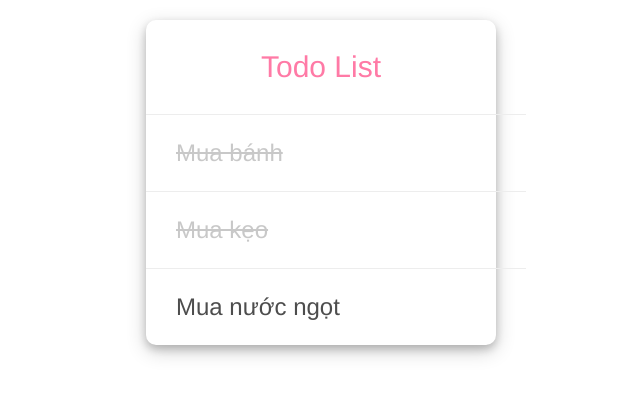
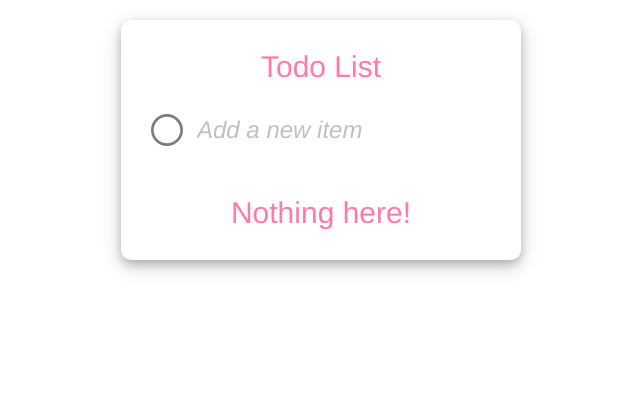
Before and after one commit to git-huunhan/create-react-app, a React (Create React App) app: page / in a window 1280 px wide. Shown: the top 396 px of the page, without its empty margins (319-959 px from the left). Built offline with nearby package versions, Linux system fonts and the light colour scheme.

Commit message:
Create feature add new item and check item

```diff
--- a/src/App.css
+++ b/src/App.css
@@ -9,14 +9,15 @@
 
   margin: 20px auto 0 auto;
 
-  width: 350px;
+  width: 400px;
   display: flex;
   border-radius: 10px;
   flex-direction: column;
   box-shadow: 0 4px 8px 0 rgba(0, 0, 0, 0.2), 0 6px 20px 0 rgba(0, 0, 0, 0.19);
+  box-sizing: border-box;
 }
 
-#header {
+#appname {
   text-align: center;
 }
 
@@ -24,3 +25,30 @@
 
   text-align: center;
 }
+
+.App .header {
+  display: flex;
+  margin: 0 30px 20px 30px;
+}
+
+.App .header input {
+  font-family: 'Helvetica Neue',
+  Helvetica,
+  Arial,
+  sans-serif;
+  font-weight: 300;
+  font-size: 24px;
+
+  padding-left: 14px;
+  width: 100%;
+  border: none;
+}
+
+.App .header input:focus {
+  outline: none;
+}
+
+.App .header input::placeholder {
+  color: #c0c0c0;
+  font-style: italic;
+}
--- a/src/App.js
+++ b/src/App.js
@@ -1,22 +1,24 @@
-import React, { Component } from 'react';
-import './App.css';
-import TodoItem from './components/TodoItem';
+import React, { Component } from "react";
+import "./App.css";
+import TodoItem from "./components/TodoItem";
+import checkImg from "./img/check.svg";
+import checkCompleteImg from "./img/check-complete.svg";
 
 class App extends Component {
-  constructor(){
+  constructor() {
     super();
     this.state = {
-        todoItems: [
-        { title: 'Mua bánh', isComplete: true },
-        { title: 'Mua kẹo', isComplete: true  },
-        { title: 'Mua nước ngọt' }
-      ]
+      allChecked: false,
+      newItem: "",
+      todoItems: [],
     };
+
+    this.onKeyUp = this.onKeyUp.bind(this);
+    this.onChange = this.onChange.bind(this);
   }
 
-  onItemClicked(item){
+  onItemClicked(item) {
     return (event) => {
-      console.log(item);
       const isComplete = item.isComplete;
       const { todoItems } = this.state;
       const index = todoItems.indexOf(item);
@@ -26,33 +28,88 @@ class App extends Component {
           ...todoItems.slice(0, index),
           {
             ...item,
-            isComplete: !isComplete
+            isComplete: !isComplete,
           },
-          ...todoItems.slice(index + 1)
-        ]
+          ...todoItems.slice(index + 1),
+        ],
       });
     };
   }
 
-  render(){
-    const { todoItems } = this.state;
-    if (todoItems.length){
+  onKeyUp(event) {
+    if (event.keyCode === 13) {
+      let text = event.target.value;
+      if (!text) {
+        return;
+      }
+      text = text.trim();
+      if (!text) {
+        return;
+      }
+
+      this.setState({
+        newItem: "",
+        todoItems: [
+          { title: text, isComplete: false },
+          ...this.state.todoItems,
+        ],
+      });
+    }
+  }
+
+  onChange(event) {
+    this.setState({
+      newItem: event.target.value,
+    });
+  }
+
+  render() {
+    const { todoItems, newItem } = this.state;
+    if (todoItems.length) {
+      let url = checkImg;
+      if (todoItems.isComplete) {
+        url = checkCompleteImg;
+      }
       return (
         <div className="App">
-          <p id="header">Todo List</p>
-          {
-            todoItems.length && todoItems.map((item, index) =>
-            <TodoItem key={index}
-                      item={item}
-                      onClick={this.onItemClicked(item)}/>
-            )
-          }
+          <p id="appname">Todo List</p>
+          <div className="header">
+            <img src={url}
+                 width={32}
+                 alt="check">
+            </img>
+            <input
+              type="text"
+              placeholder="Add a new item"
+              value={newItem}
+              onChange={this.onChange}
+              onKeyUp={this.onKeyUp}
+            ></input>
+          </div>
+          {todoItems.length &&
+            todoItems.map((item, index) => (
+              <TodoItem
+                key={index}
+                item={item}
+                onClick={this.onItemClicked(item)}
+              />
+            ))}
         </div>
       );
     } else {
-      return(
+      return (
         <div className="App">
-          <p id="header">Todo List</p>
+          <p id="appname">Todo List</p>
+          <div className="header">
+            <img src={checkImg} width={32} alt="check"></img>
+            <input
+              type="text"
+              placeholder="Add a new item"
+              value={newItem}
+              onChange={this.onChange}
+              onKeyUp={this.onKeyUp}
+            ></input>
+          </div>
           <p id="nothing">Nothing here!</p>
         </div>
       );
--- a/src/components/TodoItem.css
+++ b/src/components/TodoItem.css
@@ -3,13 +3,19 @@
   Helvetica,
   Arial,
   sans-serif;
+  font-weight: 300;
+  font-size: 24px;
 
+  display: flex;
   padding-left: 30px;
   width: 100%;
-  font-weight: 300;
-  font-size: 24px;
+
   color: #4d4d4d;
   border-top: 1px solid #ededed;
+}
+
+.TodoItem p {
+  margin-left: 15px;
 }
 
 .TodoItem-complete p {
--- a/src/components/TodoItem.js
+++ b/src/components/TodoItem.js
@@ -1,15 +1,22 @@
 import React, { Component } from 'react';
 import className from 'classnames';
 import './TodoItem.css';
+import checkImg from '../img/check.svg';
+import checkCompleteImg from '../img/check-complete.svg';
 
 class TodoItem extends Component {
   render(){
     const { item, onClick } = this.props;
+    let url = checkImg;
+    if (item.isComplete){
+      url = checkCompleteImg;
+    }
 
     return(
-      <div onClick={onClick} className={ className('TodoItem', {
+      <div className={ className('TodoItem', {
         'TodoItem-complete': item.isComplete
       })}>
+        <img onClick={onClick} src={url} width={32} alt="check"></img>
         <p>{this.props.item.title}</p>
       </div>
     );
```
Also changed, not shown: src/img/check-complete.svg (added), src/img/check.svg (added).
